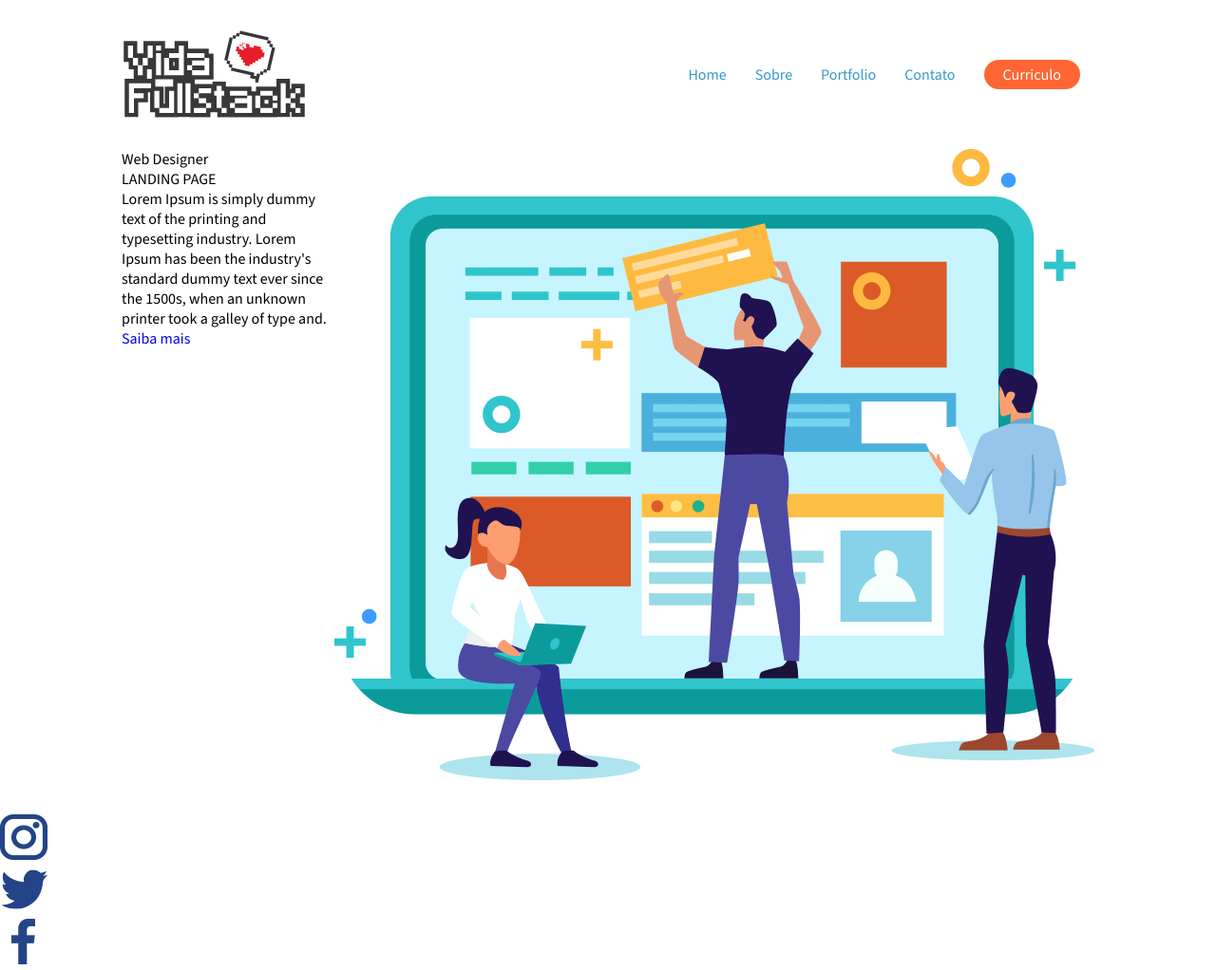
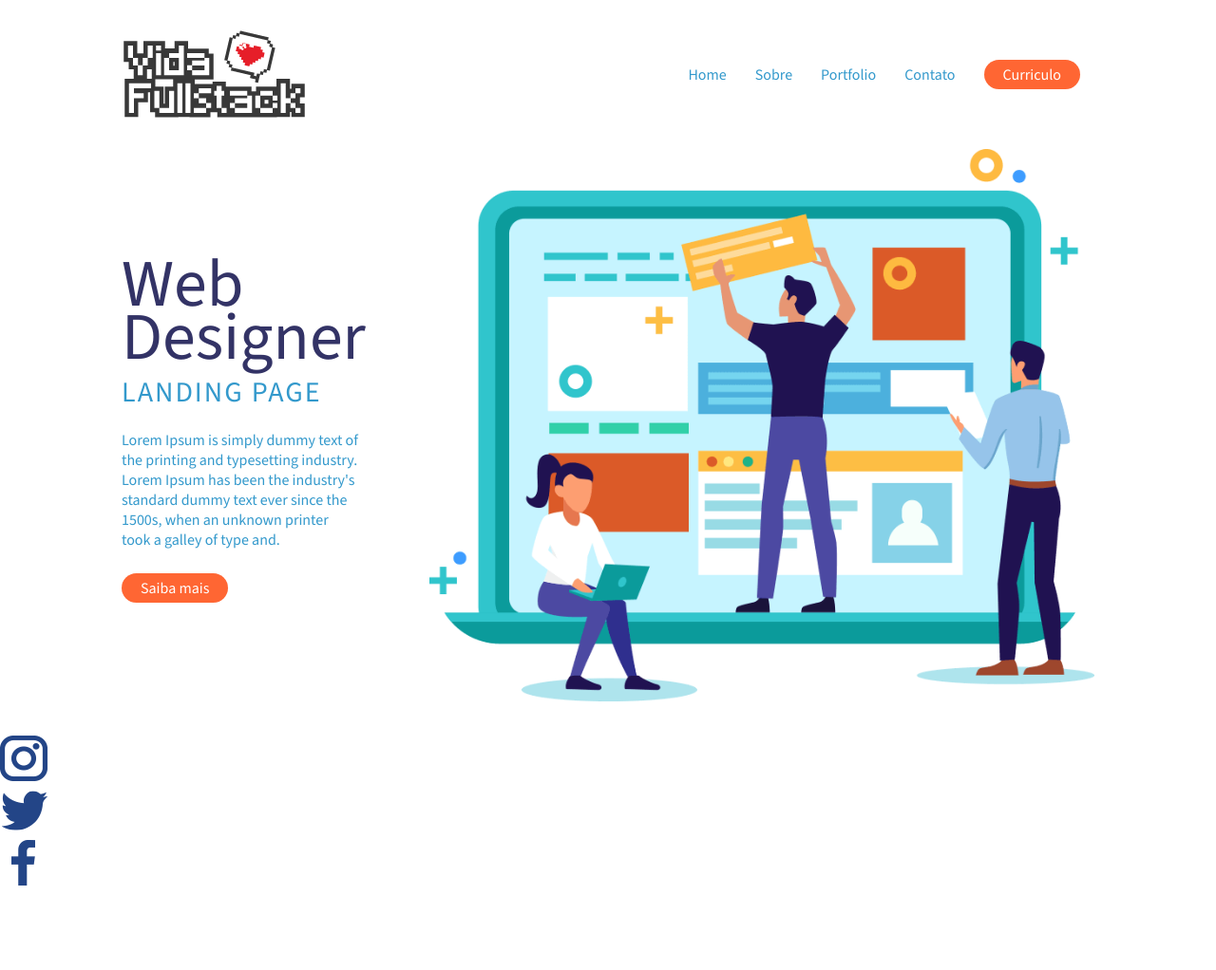
Before and after one commit to Erickbryan01/hand-on-1, a plain HTML site: page index.html in a window 1280 px wide. Shown: the whole page at 95% size. After the commit the page ends 939 px from the top, so only its background shows below. Drawn offline with nearby package versions, Linux system fonts and the light colour scheme; files whose address does not match are found by name.

Commit message:
criacao do main e arquivos css para o mesmo

```diff
--- /dev/null
+++ b/assets/css/main.css
@@ -0,0 +1,31 @@
+.sobre-web-design {
+    align-items: center;
+    justify-content: space-between;
+}
+.sobre-web-design article{
+    width: 250px;
+}
+
+.sobre-web-design article h1 {
+    font-size: 70px;
+    line-height: 80%;
+    font-weight: 400;
+    color: #333366;
+}
+.sobre-web-design article h2,
+.sobre-web-design article p {
+    color: #3399cc;
+}
+
+.sobre-web-design article h2{
+    font-size: 30px;
+    letter-spacing: 2px;
+    line-height: 200%;
+}
+
+.sobre-web-design article p {
+    margin: 10px 0 30px;
+}
+.sobre-web-design figcaption img{
+    width: 700px;
+}
--- a/assets/css/style.css
+++ b/assets/css/style.css
@@ -4,6 +4,7 @@
 /*Componets */
 @import "./buttons.css";
 @import "./header.css";
+@import "./main.css";
 
 /*css reset */
 *{
@@ -13,6 +14,7 @@
     font-size: 100%;
     font: inherit;
     font-family: 'Source Sans 3', sans-serif;
+    font-weight: 300;
     vertical-align: baseline;
     text-decoration:none;
 }
--- a/index.html
+++ b/index.html
@@ -48,7 +48,7 @@
    <!---Container-->
     <main class="container">
         <!---Section conteudo do site-->
-        <section class="row">
+        <section class="row sobre-web-design ">
          <!----conteudo texto-->
             <article>
                 <h1>Web Designer</h1>
@@ -57,7 +57,7 @@
                     Lorem Ipsum has been the industry's standard dummy text ever since the 1500s,
                     when an unknown printer took a galley of type and.
                 </p>
-                <a href="#">Saiba mais</a>
+                <a href="#" class="btn btn-laranja">Saiba mais</a>
             </article>
 
             <figcaption>
```
